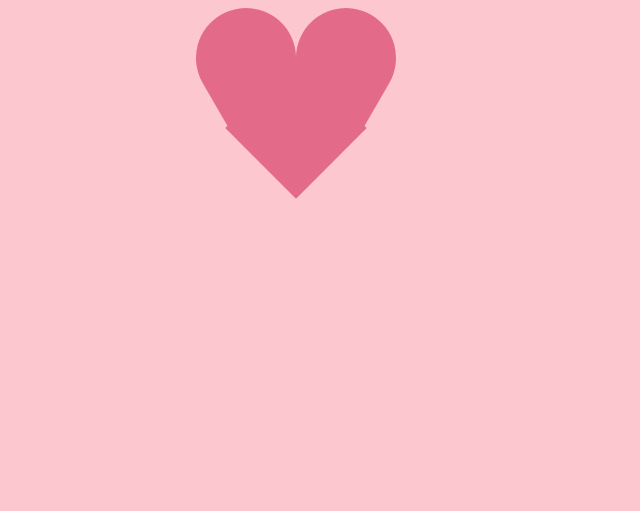
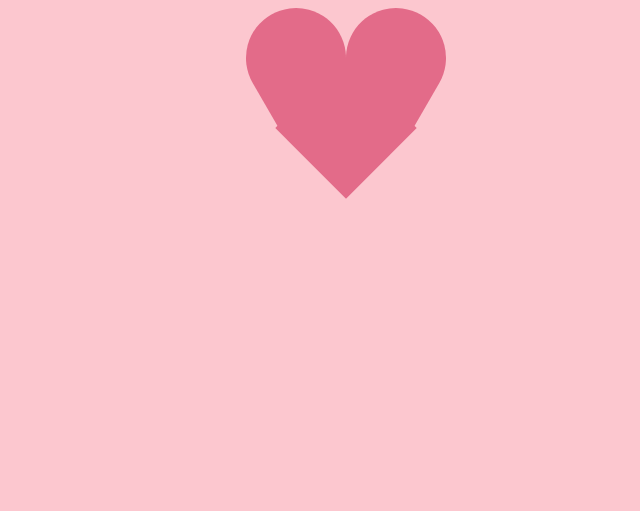
Before and after one commit to pennmeg/pure-css-heart-balloon, a plain HTML site: page index.html in a window 1280 px wide. Shown: the top 511 px of the page, without its empty margins (302-942 px from the left). Drawn offline with Linux system fonts and the light colour scheme.

Commit message:
resize heart wrapper

```diff
--- a/index.html
+++ b/index.html
@@ -9,10 +9,8 @@
   </head>
   <body>
     <div id="balloon--wrapper">
-      <div style="display: flex">
-        <div id="balloon--circle--1" class="pink"></div>
-        <div id="balloon--circle--2" class="pink"></div>
-      </div>
+      <div id="balloon--circle--1" class="pink"></div>
+      <div id="balloon--circle--2" class="pink"></div>
       <div id="balloon--bottom" class="pink"></div>
     </div>
   </body>
--- a/styles.css
+++ b/styles.css
@@ -20,12 +20,13 @@ body {
 #balloon--wrapper {
   margin: 0 auto;
   position: relative;
-  height: 500px;
-  width: 300px;
+  height: 400px;
+  width: 200px;
 }
 
 #balloon--circle--1,
 #balloon--circle--2 {
+  position: absolute;
   height: 100px;
   width: 100px;
 }
@@ -36,6 +37,7 @@ body {
 }
 
 #balloon--circle--2 {
+  right: 0;
   border-radius: 80% 80% 80% 0;
   transform: rotate(300deg);
 }
```
